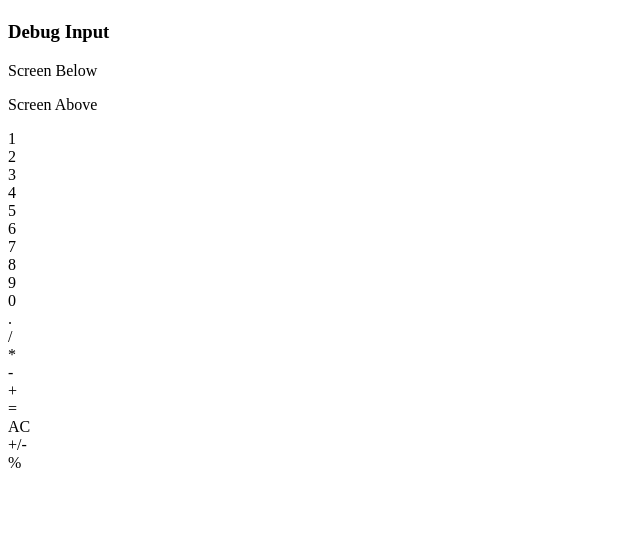
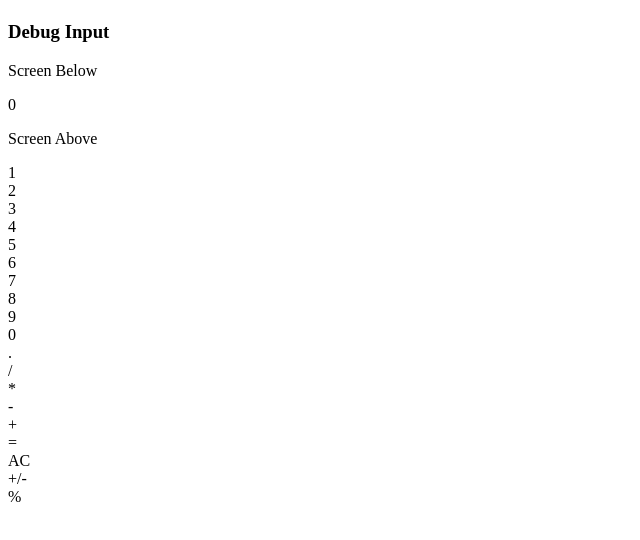
Before and after one commit to jffelix/React-Calculator, a React (Create React App) app in the folder client/: page / in a window 1280 px wide. Shown: the top 540 px of the page, without its empty margins (0-640 px from the left). Built offline with nearby package versions, Linux system fonts and the light colour scheme; no server answers; the HTML template or start-up script is replaced by a standard one.

Commit message:
Refactored default state of screenView to "O"

```diff
--- a/client/src/components/MainBoard.jsx
+++ b/client/src/components/MainBoard.jsx
@@ -12,7 +12,7 @@ const MainBoard = () => {
     // debug visual for calculations behind the scenes
     const [ debugInput, setDebugInput ] = useState("");
     // visual for users
-    const [ screenView, setScreenView ] = useState("");
+    const [ screenView, setScreenView ] = useState("0");
 
     const [ operatorQueue, setOperatorQueue ] = useState(false);
 
@@ -35,7 +35,11 @@ const MainBoard = () => {
                 setScreenView(integerInput);
             // if an integer came before the integer
             } else {
-                setScreenView(screenView + integerInput);
+                if (screenView === "0") {
+                    setScreenView(integerInput);
+                } else {
+                    setScreenView(screenView + integerInput);
+                }
             }
         }
 
```
Also changed, not shown: 1 other file (tests, documents, lock files or other folders).
